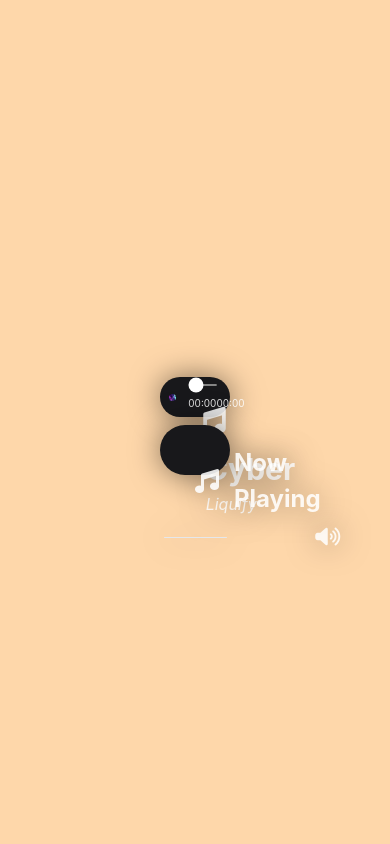
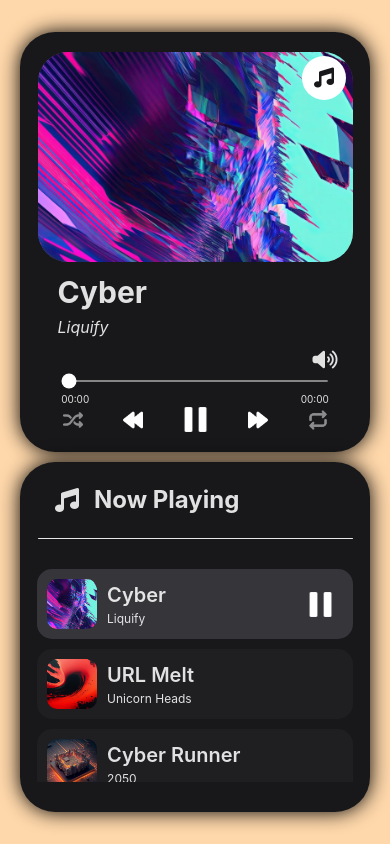
Before and after one commit to kinxori/Music-Media-Player-PRACTICE, a React (Vite) app: page / in a window 390 px wide. Built offline with nearby package versions, Linux system fonts and the light colour scheme.

Commit message:
mobile media query style pre-done

```diff
--- a/src/App.css
+++ b/src/App.css
@@ -2,19 +2,3 @@
   margin: 0;
   padding: 0;
 }
-.custom-scrollbar::-webkit-scrollbar {
-  width: 8px;
-}
-
-.custom-scrollbar::-webkit-scrollbar-track {
-  background-color: transparent;
-}
-
-.custom-scrollbar::-webkit-scrollbar-thumb {
-  background-color: #ccc;
-  border-radius: 9999px;
-}
-
-.custom-scrollbar::-webkit-scrollbar-thumb:hover {
-  background-color: #aaa;
-}
--- a/src/App.tsx
+++ b/src/App.tsx
@@ -348,17 +348,17 @@ function App() {
   // };
 
   return (
-    <section className="background  bg-orange-200 h-screen w-screen flex flex-col justify-center items-center relative m-0 m-[10% auto] ">
-      <div className="media-player h-[32px] w-[70px] bg-zinc-900 flex justify-evenly items-center relative  m-2 py-[20px] px-[0px] rounded-[45px] drop-shadow-[0px_0px_15px_rgba(0,0,0,.5)]">
-        <div className="song-cover-img  w-[10%] object-cover bg-zinc-600 m-0 rounded-[30px] overflow-hidden">
-          <img src={currentSong.cover} alt="song-cover" />
+    <section className=" relative bg-orange-200 h-screen w-screen flex flex-col gap-[10px] justify-center items-center m-[10% auto] ">
+      <div className=" h-[420px] w-[350px] bg-zinc-900 gap-2 flex flex-col justify-evenly items-center py-[20px] px-[0px] rounded-[35px] drop-shadow-[0px_0px_10px_rgba(0,0,0,1)]">
+        <div className="  w-[90%] bg-zinc-600 rounded-[30px] overflow-hidden">
+          <img src={currentSong.cover} alt="song-cover" className="object-contain w-[100%]" />
         </div>
-        <div className="song-content  w-[50%] h-[100%] m-0 flex justify-center items-center flex-col">
-          <div className="song-copy m-0  h-[80%] w-[100%] relative ">
-            <button className="h-min w-min ml-auto flex">
-              <i className="fa-solid fa-music my-[10px] mx-[10px] text-[30px] hover:scale-105"></i>
+        <div className=" w-[90%]  flex justify-center items-center flex-col">
+          <div className="song-copy w-[100%]">
+            <button className="top-0 right-0 absolute m-6 bg-white rounded-[100%] hover:scale-105 ">
+              <i className="fa-solid fa-music m-3 text-[20px] text-zinc-900"></i>
             </button>
-            <div className="flex w-[100%] h-[70%] ">
+            <div className="flex w-[100%] ">
               <div>
                 <h2 className="text-[30px] font-bold px-[20px]">{currentSong.song}</h2>
                 <h3 className="text-[16px] italic px-[20px]">{currentSong.artist}</h3>
@@ -511,7 +511,7 @@ function App() {
           </div>
         </div>
       </div>
-      <div className=" relative  w-[70px] h-[50px] bg-zinc-900 flex rounded-[45px] drop-shadow-[0px_0px_15px_rgba(0,0,0,.5)] flex-col justify-start items-center ">
+      <div className=" relative h-[350px] w-[350px] bg-zinc-900 flex rounded-[35px] drop-shadow-[0px_0px_10px_rgba(0,0,0,1)] flex-col justify-start items-center ">
         <h2 className="text-[24px] flex mr-auto items-center font-bold m-5 h-min">
           <i className="fa-solid fa-music  mx-[15px] text-[24px]"></i>Now Playing
         </h2>
```
